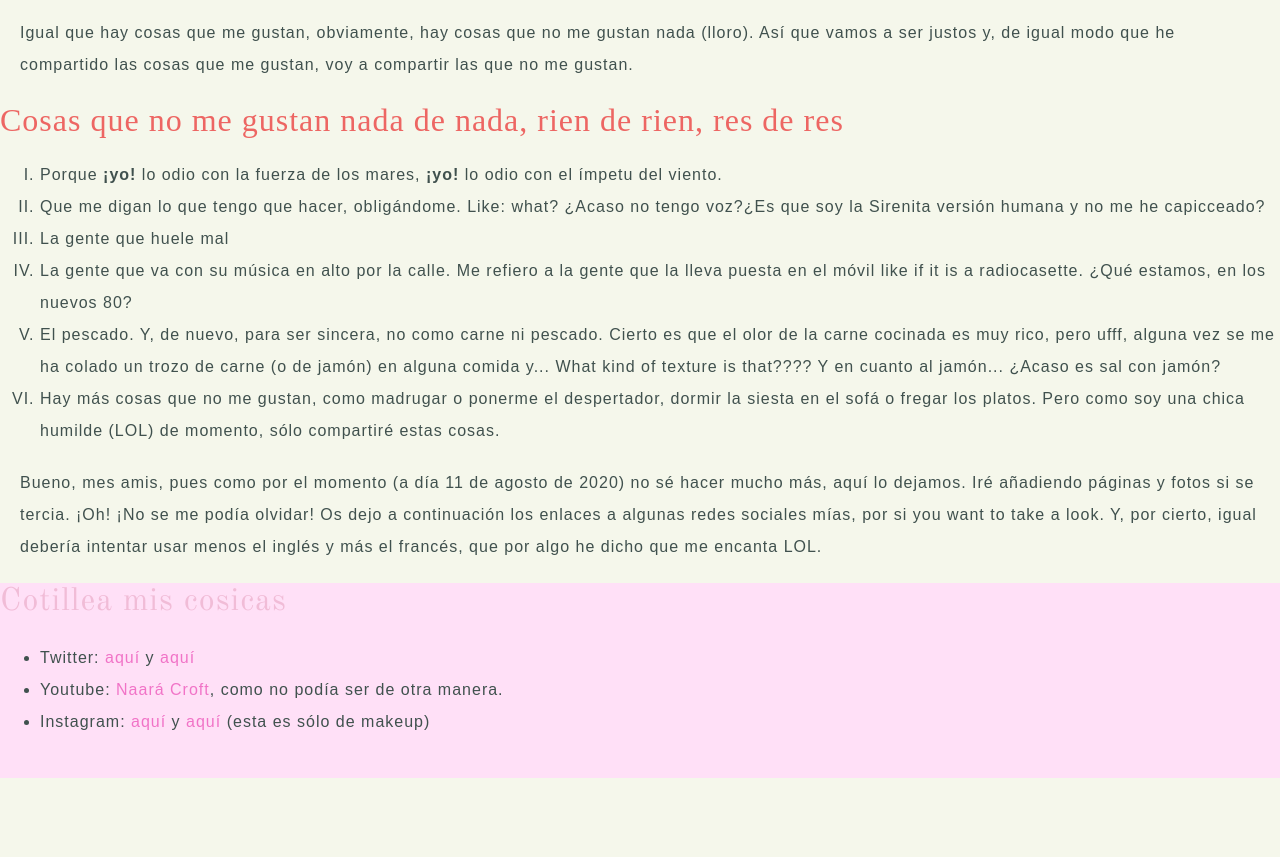
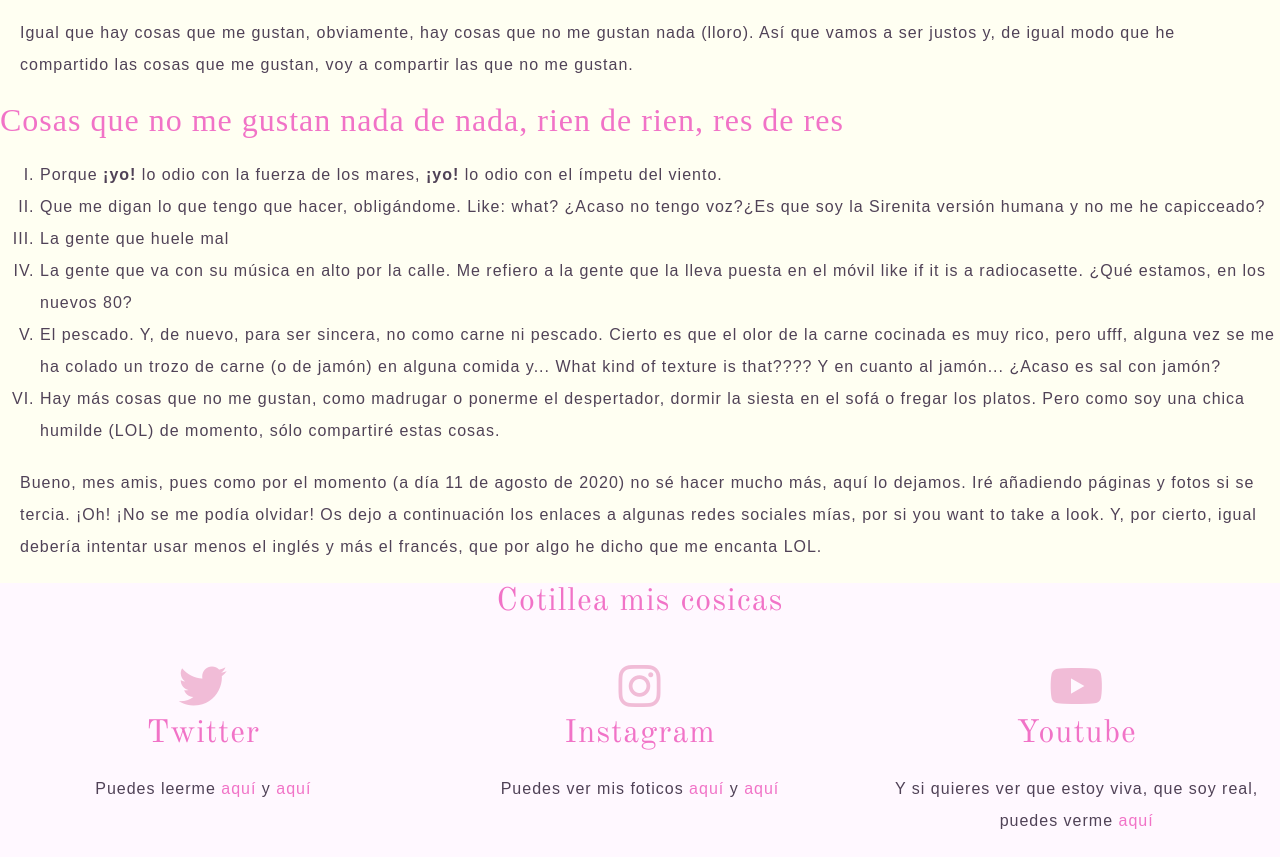
Before and after one commit to naararivera/ProyectoPersonal, a plain HTML site: page index.html in a window 1280 px wide. Shown: the part 910-1767 px from the top of the page. Before the commit the page ends 1688 px from the top, so only its background shows below. Drawn offline with nearby package versions, Linux system fonts and the light colour scheme; a web font is replaced by a local one.

Commit message:
más bootstrap

```diff
--- a/css/styles.css
+++ b/css/styles.css
@@ -2,28 +2,28 @@
 
 
 body{
-background-color: #f5f7eb;
+background-color: #fffff2;
 font-family: 'Gayathri', sans-serif;
 letter-spacing: 1px;
 line-height: 2;
-color:#40514E;
+color:#504257;
 margin:0;
 }
 
 h1{
 
-color: #b52b65;
+color: #e36387;
 font-family: 'Prata', serif;
 font-size: 3rem;
 }
 h2{
 
-color: #ed6663;
+color: #f173c7;
 font-family: 'Caudex', serif;
 font-size: 2rem;
 }
 h3{
-    color: #ed6663;
+    color: #f173c7;
     font-family: 'Old Standard TT', serif;
     font-size: 2rem;
 }
@@ -61,9 +61,16 @@ hr{
     width: 30%;
     border-radius: 60%;
 }
+#misredes{
+    background-color: #fff8ff;
+}
 /***************************CLASS SELECTORS**************/
 
 /***********NAVIGATION BAR************/
+.navbar-expand-md{
+    background-color: #fff8ff;
+}
+
 .navbar-brand{
     color:  #e36387;
     font-family: 'Caudex', serif;
@@ -83,6 +90,26 @@ hr{
 .fa-ellipsis-h{
     color: #ffe0f7;
 }
+
+
+/********INDEX***********/
+
+.iconoredes{
+    color: #f1bcd7;
+}
+
+.iconoredes:hover{
+    color: #e36387;
+
+}
+
+.misredes-box{
+    padding-top: 2rem;
+    text-align: center;
+}
+.cotilleacosicas{
+    text-align: center;
+}
 /****FRANCES*****/
 .DisneylandParis{
     text-align: center;
@@ -96,7 +123,7 @@ hr{
 }
 /*******COCINA******/
 .cocina{
-        background-color: #ee9f9e;
+        background-color: #f8cac9;
 }
 .titulo-cocina{
     color: #ffe0f7;
@@ -104,8 +131,11 @@ hr{
     padding-left: 2rem;
     padding-top: 20px;
 }
+.subtitulo-cocina{
+    color:#e36387;
+}
 .pan-de-olivas{
-    background-color: #f1e8cf;
+    background-color: #fceff5;
     margin: 0;
 }
 .imagendepan{
@@ -119,7 +149,9 @@ hr{
 .titulopanolivasdescripcion{
     text-align: center;
 }
-
+.orderlistingredients{
+    color:#504257;
+}
 .class-ingredientes{
     margin: 7% 7%;
 }
@@ -129,6 +161,3 @@ hr{
 .cotillea{
     color: #f1bcd7;
 }
-.row{
-    margin: 0 7%;
-}
--- a/index.html
+++ b/index.html
@@ -17,7 +17,7 @@
 </head>
 <body>
     <!------------NAVIGATION BAR---------->
-    <nav class="navbar navbar-expand-md bg-light">
+    <nav class="navbar navbar-expand-md">
         <a class="navbar-brand" href="index.html">Naará, moi même</a>
         <button class="navbar-toggler" type="button" data-toggle="collapse" data-target="#navbarTogglerDemo02" aria-controls="navbarTogglerDemo02" aria-expanded="false" aria-label="Toggle navigation">
     <span class="navbar-toggler-icon"></span><i class="fas fa-ellipsis-h"></i></span>
@@ -70,14 +70,28 @@
     </ol type ="I"></p>
     <p>Bueno, mes amis, pues como por el momento (a día 11 de agosto de 2020) no sé hacer mucho más, aquí lo dejamos. Iré añadiendo páginas y fotos si se tercia. ¡Oh! ¡No se me podía olvidar! Os dejo a continuación los enlaces a algunas redes sociales mías, por si you want to take a look. Y, por cierto, igual debería intentar usar menos el inglés y más el francés, que por algo he dicho que me encanta LOL.</p>
 
-    <div class="bottom-div">
-        <strong><h3 class="cotillea">Cotillea mis cosicas</h3></strong>
-        <p><ul>
-            <li>Twitter: <a href="https://twitter.com/maquillajemadri">aquí</a> y <a href="https://twitter.com/nanrivery">aquí</a></li>
-            <li>Youtube: <a href="https://www.youtube.com/user/naarariveraable">Naará Croft</a>, como no podía ser de otra manera.</li>
-            <li>Instagram: <a href="https://www.instagram.com/lemondedenaara/">aquí</a> y <a href="https://www.instagram.com/maquillajemadrid/">aquí</a> (esta es sólo de makeup)</li>
-        </ul></p>
+
+
+<section id="misredes">
+
+ <div class="row">
+     <div class="col-lg-12"><h3 class="cotilleacosicas">Cotillea mis cosicas</h3></div>
+     <div class="misredes-box col-lg-4">
+        <i class="fab fa-twitter fa-3x iconoredes"></i>
+        <h3>Twitter</h3>
+        <p>Puedes leerme <a href="https://twitter.com/maquillajemadri">aquí</a> y <a href="https://twitter.com/nanrivery">aquí</a></p>
+     </div>
+     <div class="misredes-box col-lg-4">
+        <i class="fab fa-instagram fa-3x iconoredes"></i>
+         <h3>Instagram</h3>
+         <p>Puedes ver mis foticos <a href="https://www.instagram.com/lemondedenaara/">aquí</a> y <a href="https://www.instagram.com/maquillajemadrid/">aquí</a></p>
     </div>
+    <div class="misredes-box col-lg-4">
+        <i class="fab fa-youtube fa-3x iconoredes"></i>
+         <h3>Youtube</h3>
+         <p>Y si quieres ver que estoy viva, que soy real, puedes verme <a href="https://www.youtube.com/user/naarariveraable">aquí</a></p>
+    </div>
+ </div>
 
 
 <!--Javascript for Bootstrap-->
```
Also changed, not shown: cocina.html (+26 -2 lines), frances.html (+23 -0 lines).
